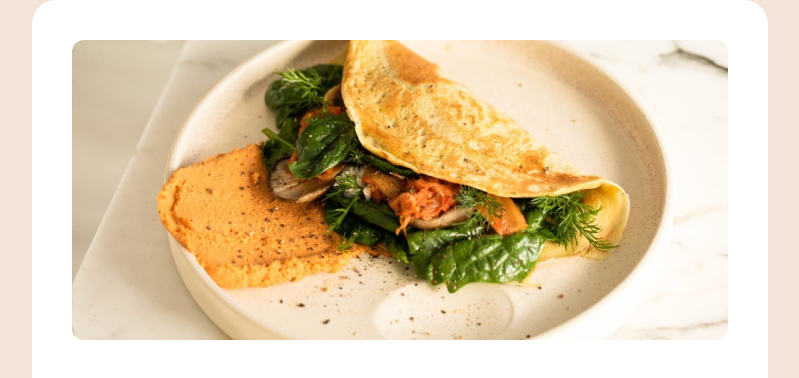
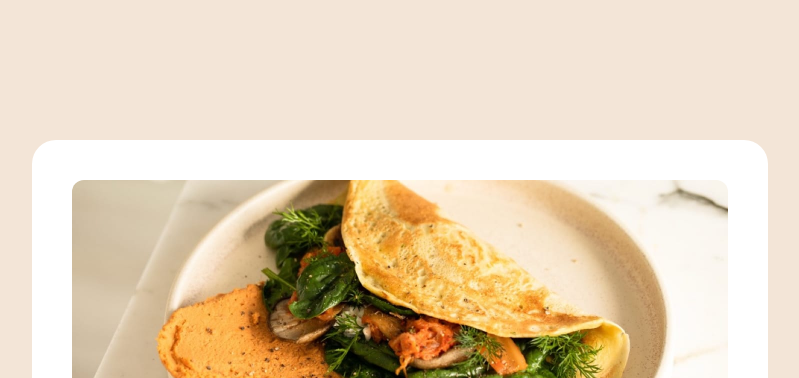
Before and after one commit to karanpr01/Recipe-page, a plain HTML site: page index.html in a window 1280 px wide. Shown: the top 378 px of the page, without its empty margins (240-1039 px from the left). Drawn offline with Linux system fonts and the light colour scheme.

Commit message:
added padding to top and bottom

```diff
--- a/style.css
+++ b/style.css
@@ -22,6 +22,7 @@
     align-items: center;
     width: 100%;
     background-color: var(--eggshell);
+    padding: 140px 0;
 }
 article{
     display: flex;
```
